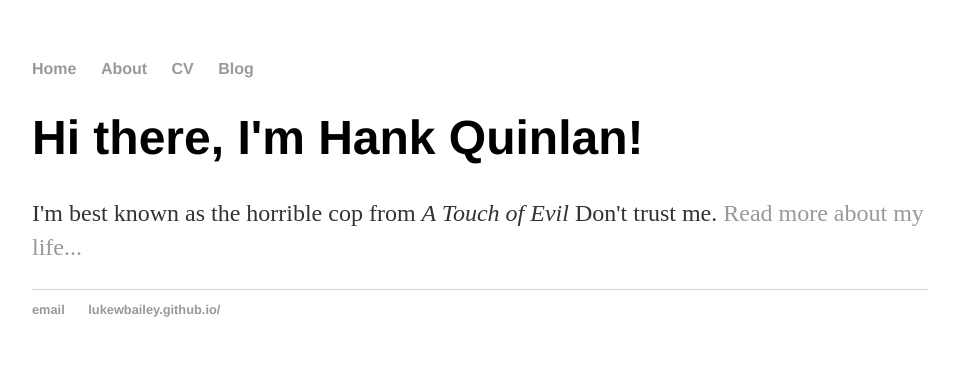
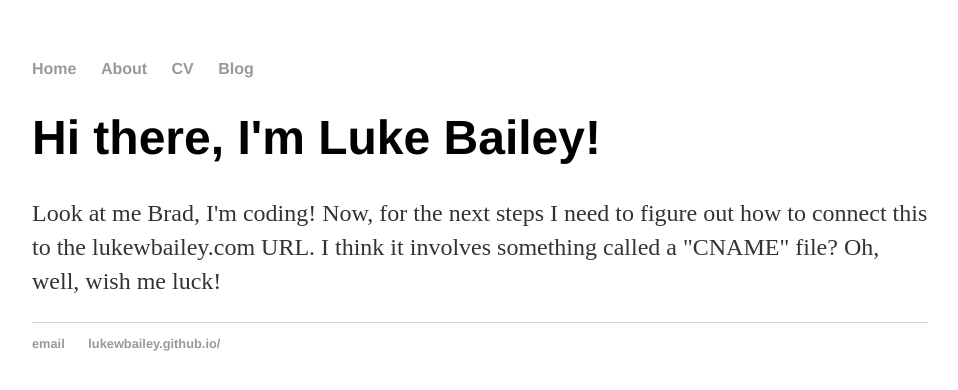
Before and after one commit to LukeWBailey/lukewbailey.github.io, a Jekyll site: the page built from index.html, in a window 1280 px wide. Shown: the top 390 px of the page, without its empty margins (160-1118 px from the left). Built offline with Jekyll 4.4.1, drawn with Linux system fonts in a browser that asks for light colours.

Commit message:
Update index.html

```diff
--- a/index.html
+++ b/index.html
@@ -1,8 +1,9 @@
 ---
 layout: default
-title: Hank Quinlan, Horrible Cop
+title: Luke Bailey, First Attempt
 ---
 <div class="blurb">
-	<h1>Hi there, I'm Hank Quinlan!</h1>
-	<p>I'm best known as the horrible cop from <em>A Touch of Evil</em> Don't trust me. <a href="/about">Read more about my life...</a></p>
+	<h1>Hi there, I'm Luke Bailey!</h1>
+	<p>Look at me Brad, I'm coding! Now, for the next steps I need to figure out how to connect this to the lukewbailey.com URL.
+	I think it involves something called a "CNAME" file? Oh, well, wish me luck!</a></p>
 </div><!-- /.blurb -->
```
